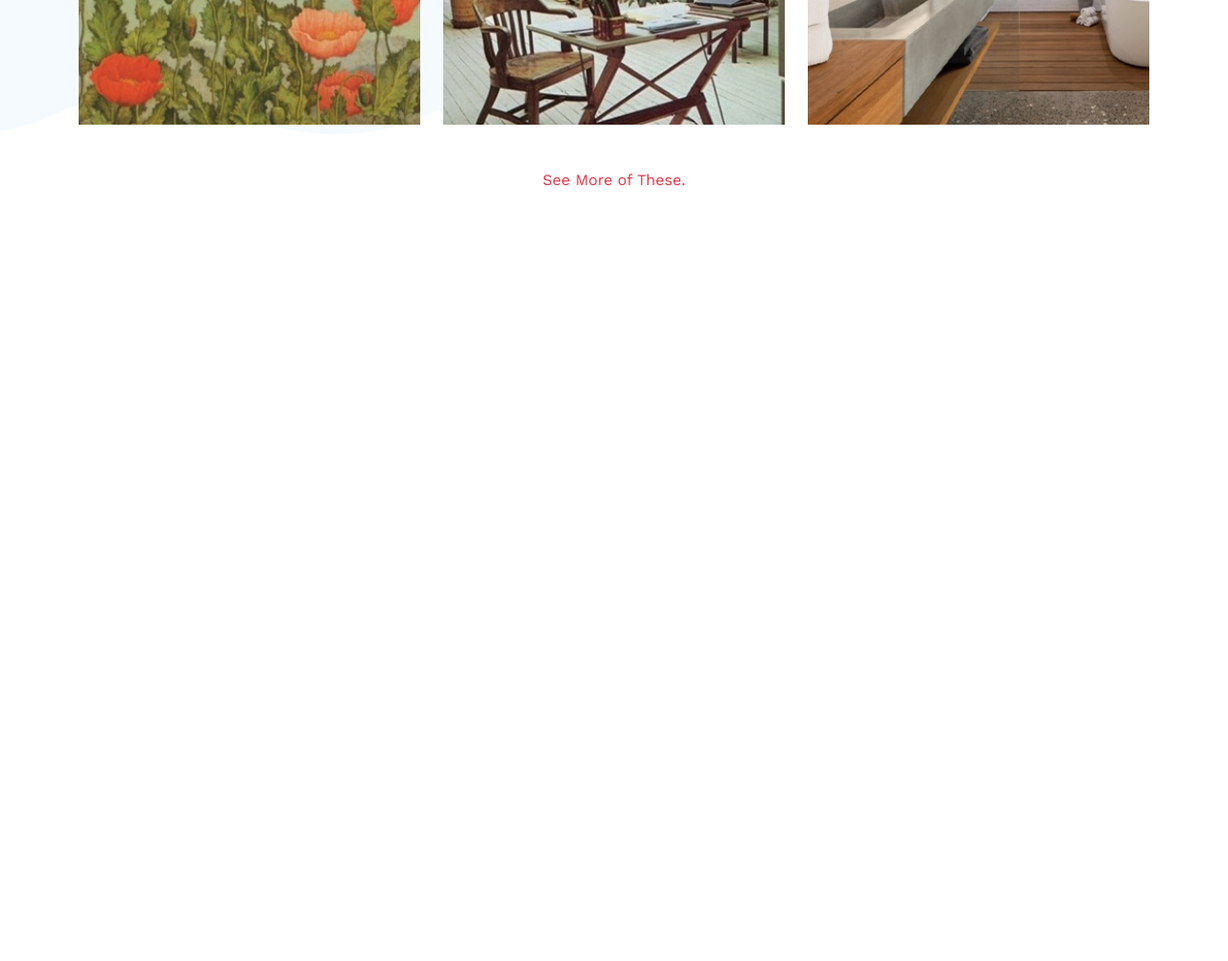
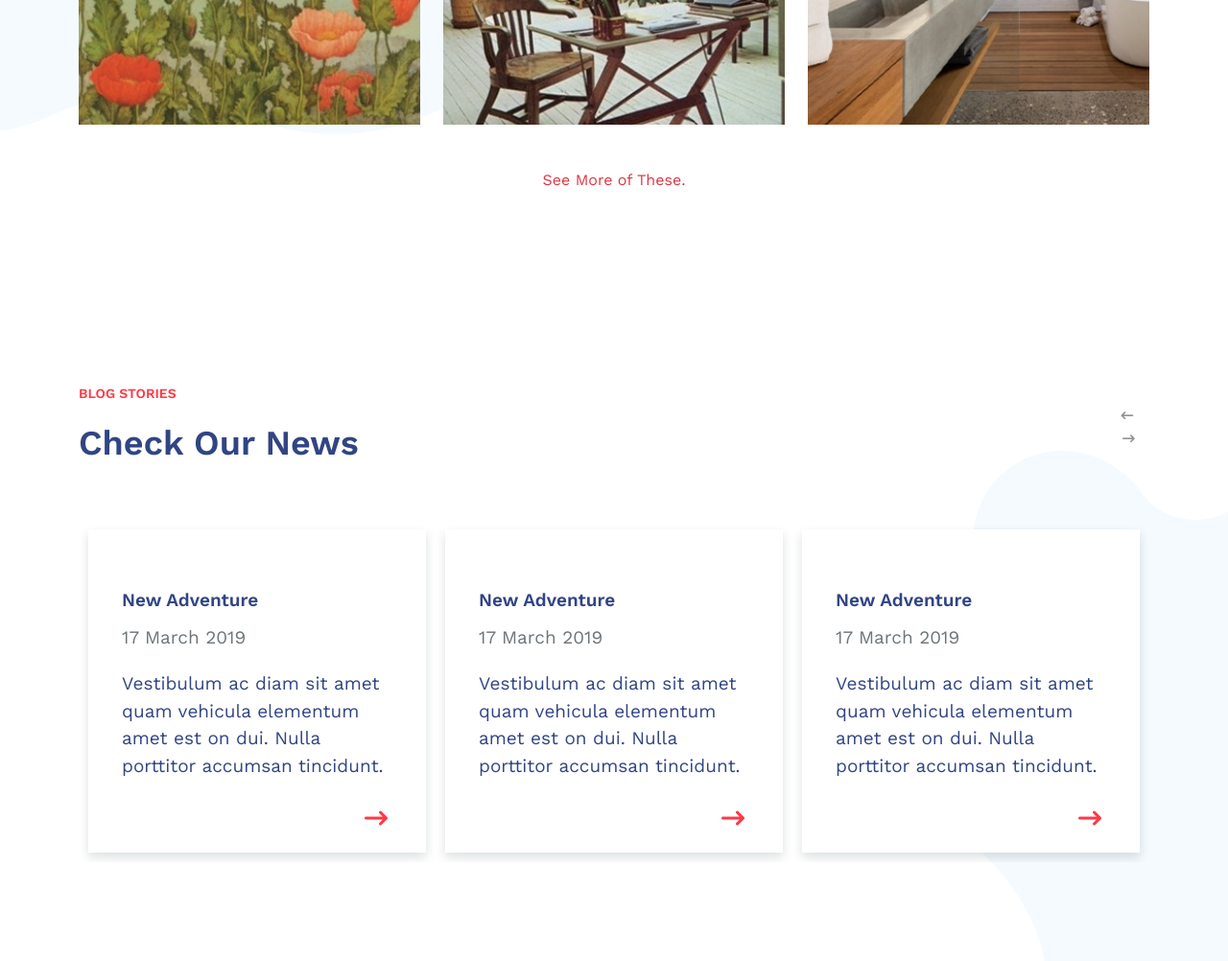
Before and after one commit to Mohammedazzam/49_LandingPage, a plain HTML site: page index.html in a window 1280 px wide. Shown: the part 2749-3751 px from the top of the page at 96% size. Before the commit the page ends 3049 px from the top, so only its background shows below. Drawn offline with nearby package versions, Linux system fonts and the light colour scheme.

Commit message:
section04

```diff
--- a/css/style.css
+++ b/css/style.css
@@ -77,6 +77,19 @@ a[rel="button"]:hover {
 
 a.text-danger:hover {
   color: var(--color01) !important;
+}
+
+
+.head-block {
+  margin-bottom: 50px;
+  align-items: center;
+}
+
+.head-block h3 {
+  width: 310px;
+  font-weight: 600;
+  color: var(--color01);
+  font-size: 36px;
 }
 
 /* Start NavBar */
@@ -418,18 +431,6 @@ header .logo {
   background-size: contain;
 }
 
-.section-03 .head-block {
-  margin-bottom: 50px;
-  align-items: center;
-}
-
-.section-03 .head-block h3 {
-  width: 310px;
-  font-weight: 600;
-  color: var(--color01);
-  font-size: 36px;
-}
-
 .section-03 .item {
   margin-bottom: 30px;
   height: 290px;
@@ -442,3 +443,55 @@ header .logo {
 }
 
 /* End Section-03 */
+
+/* Start Section-04 */
+
+.section-04 {
+  padding-top: 100px;
+  padding-bottom: 100px;
+  position: relative;
+}
+
+.section-04::before {
+  content: '';
+  position: absolute;
+  right: 0;
+  background-image: url(../images/Bg.Shape3.png);
+  width: 418px;
+  height: 667px;
+  top: 170px;
+}
+
+.section-04 .item {
+  background-color: rgb(255, 255, 255);
+  box-shadow: 0px 5px 10px 0px rgba(25, 45, 51, 0.15);
+  margin: 10px;
+  padding: 60px 35px;
+  color: var(--color01);
+  font-size: 19px;
+  position: relative;
+}
+
+.section-04 .item a {
+  display: block;
+  color: var(--color01);
+  font-weight: 600;
+  margin-bottom: 10px;
+}
+
+.section-04 .item span.date {
+  color: #6e757a;
+  display: block;
+  margin-bottom: 20px;
+}
+
+.section-04 .item p ~ a {
+  position: absolute;
+  margin: 0;
+  right: 40px;
+  bottom: 17px;
+  color: var(--color02);
+  font-size: 24px;
+}
+
+/* End Section-04 */
--- a/index.html
+++ b/index.html
@@ -307,6 +307,53 @@
     </div>
     <!-- End Section-03 -->
 
+    <!-- Start Section-04 -->
+    <div class="section-04">
+        <div class="container">
+            <div class="head-block d-flex justify-content-between">
+                <div class="text">
+                    <small class="small-text">BLOG STORIES</small>
+                    <h3>Check Our News</h3>
+                </div>
+                <div class="control">
+                    <div class="button-prev"><i class="fa-solid fa-arrow-left-long"></i></div>
+                    <div class="button-next"><i class="fa-solid fa-arrow-right-long"></i></div>
+                </div>
+            </div>
+            <div class="swiper">
+                <div class="swiper-wrapper">
+                    <div class="swiper-slide">
+                        <div class="item">
+                            <a href="">New Adventure</a>
+                            <span class="date">17 March 2019</span>
+                            <p>Vestibulum ac diam sit amet quam vehicula elementum amet est on dui. Nulla porttitor
+                                accumsan tincidunt.</p>
+                            <a href="#"><i class="fa-solid fa-arrow-right-long"></i></a>
+                        </div>
+                    </div>
+                    <div class="swiper-slide">
+                        <div class="item">
+                            <a href="">New Adventure</a>
+                            <span class="date">17 March 2019</span>
+                            <p>Vestibulum ac diam sit amet quam vehicula elementum amet est on dui. Nulla porttitor
+                                accumsan tincidunt.</p>
+                            <a href="#"><i class="fa-solid fa-arrow-right-long"></i></a>
+                        </div>
+                    </div>
+                    <div class="swiper-slide">
+                        <div class="item">
+                            <a href="">New Adventure</a>
+                            <span class="date">17 March 2019</span>
+                            <p>Vestibulum ac diam sit amet quam vehicula elementum amet est on dui. Nulla porttitor
+                                accumsan tincidunt.</p>
+                            <a href="#"><i class="fa-solid fa-arrow-right-long"></i></a>
+                        </div>
+                    </div>
+                </div>
+            </div>
+        </div>
+    </div>
+    <!-- End Section-04 -->
 
     <script src="js/bootstrap.bundle.min.js"></script>
     <script src="https://cdn.jsdelivr.net/npm/swiper@8/swiper-bundle.min.js"></script>
--- a/js/script.js
+++ b/js/script.js
@@ -27,3 +27,31 @@ const Section03swiper = new Swiper(".section-03 .swiper", {
       prevEl: "section-03 .button-prev",
     },
   });
+
+
+  const Section04swiper = new Swiper(".section-04 .swiper", {
+    // Optional parameters
+    loop: true,
+    // Navigation arrows
+    navigation: {
+      nextEl: "section-04 .button-next",
+      prevEl: "section-04 .button-prev",
+    },
+    breakpoints: {
+      // when window width is >= 320px
+      320: {
+        slidesPerView: 2,
+        spaceBetween: 0
+      },
+      // when window width is >= 480px
+      480: {
+        slidesPerView: 2,
+        spaceBetween: 0
+      },
+      // when window width is >= 640px
+      640: {
+        slidesPerView: 3,
+        spaceBetween: 0
+      }
+    }
+  });
```
Also changed, not shown: images/Bg.Shape3.png (added).
